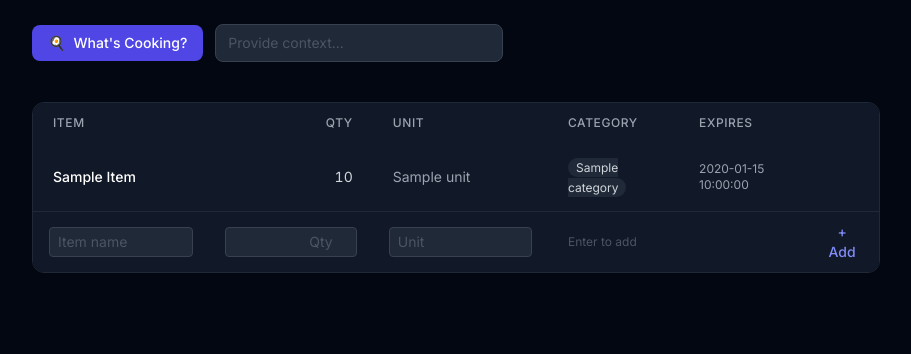
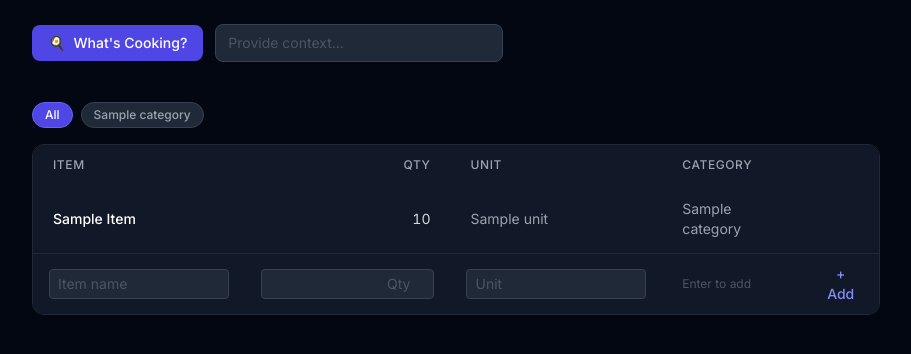
Before and after one commit to ragstoriches919/meal_planner, a FastAPI app: template templates/inventory.html in a window 1280 px wide. Shown: the part 79-433 px from the top of the page, without its empty margins (184-1095 px from the left). Run offline with FastAPI, Linux system fonts and the light colour scheme; the template is opened without the code that fills it: most values are stand-ins (such as "Sample title", 1, 10 or a date in 2020); some libraries are stand-ins or nearby versions.

Commit message:
Add sort, category editing, category filter, bulk update, and remove Expires column

```diff
--- a/db/inventory.py
+++ b/db/inventory.py
@@ -65,13 +65,13 @@ def remove_item(item_id: int) -> bool:
             return rows_affected > 0
 
 
-def update_item(item_id: int, item_name: str, quantity: float, unit: str = "") -> dict:
+def update_item(item_id: int, item_name: str, quantity: float, unit: str = "", category: str = "") -> dict:
     """Update an existing inventory row by primary key."""
     with get_connection() as conn:
         with conn.cursor() as cur:
             cur.execute(
-                "UPDATE inventory SET item_name = %s, quantity = %s, unit = %s WHERE id = %s",
-                (item_name, quantity, unit, item_id),
+                "UPDATE inventory SET item_name = %s, quantity = %s, unit = %s, category = %s WHERE id = %s",
+                (item_name, quantity, unit, category or None, item_id),
             )
             conn.commit()
             cur.execute("SELECT * FROM inventory WHERE id = %s", (item_id,))
--- a/templates/inventory.html
+++ b/templates/inventory.html
@@ -242,9 +242,9 @@
       const item_name = cellVal('item_name');
       const quantity = parseFloat(cellVal('quantity')) || 0;
       const unit = cellVal('unit');
+      const category = cellVal('category');
 
       if (!item_name) {
-        // revert
         const input = editedCell.querySelector('input');
         if (input) {
           const span = document.createElement('span');
@@ -258,13 +258,17 @@
       const res = await fetch(`/inventory/${id}`, {
         method: 'PUT',
         headers: { 'Content-Type': 'application/json' },
-        body: JSON.stringify({ item_name, quantity, unit }),
+        body: JSON.stringify({ item_name, quantity, unit, category }),
       });
 
       if (res.ok) {
         const updated = await res.json();
-        // Restore all editable cells to spans with updated values
-        const fields = { item_name: updated.item_name, quantity: updated.quantity, unit: updated.unit || '' };
+        const fields = {
+          item_name: updated.item_name,
+          quantity: updated.quantity,
+          unit: updated.unit || '',
+          category: updated.category || '',
+        };
         for (const [field, val] of Object.entries(fields)) {
           const cell = row.querySelector(`[data-field="${field}"]`);
           if (!cell) continue;
@@ -279,8 +283,9 @@
             input.replaceWith(span);
           }
         }
+        row.dataset.category = updated.category || '';
+        buildCategoryFilters();
       } else {
-        // revert edited cell on failure
         const input = editedCell.querySelector('input');
         if (input) {
           const span = document.createElement('span');
@@ -309,6 +314,7 @@
       const qty = item.quantity == Math.floor(item.quantity) ? Math.floor(item.quantity) : item.quantity;
       const tr = document.createElement('tr');
       tr.dataset.id = item.id;
+      tr.dataset.category = item.category || '';
       tr.className = 'bg-gray-900 hover:bg-gray-800 transition-colors group';
       tr.innerHTML = `
         <td class="px-5 py-3.5 font-medium text-white capitalize cursor-pointer" data-field="item_name" onclick="startEdit(this)">
@@ -320,13 +326,70 @@
         <td class="px-5 py-3.5 text-gray-400 cursor-pointer" data-field="unit" onclick="startEdit(this)">
           <span class="cell-val">${item.unit || ''}</span>
         </td>
-        <td class="px-5 py-3.5 text-gray-400">—</td>
-        <td class="px-5 py-3.5 text-gray-400 text-xs">—</td>
+        <td class="px-5 py-3.5 text-gray-400 cursor-pointer" data-field="category" onclick="startEdit(this)">
+          <span class="cell-val">${item.category || ''}</span>
+        </td>
         <td class="px-5 py-3.5 text-right">
           <button onclick="deleteItem(${item.id}, this.closest('tr'))"
             class="opacity-0 group-hover:opacity-100 transition-opacity text-gray-600 hover:text-red-400 text-base leading-none">✕</button>
         </td>`;
       return tr;
+    }
+
+    // ── Sort & filter ──────────────────────────────────────────────────────────
+
+    let sortAsc = null; // null = unsorted, true = A→Z, false = Z→A
+
+    function sortByName() {
+      const tbody = document.getElementById('inventoryBody');
+      const addRow = document.getElementById('addRow');
+      const rows = Array.from(tbody.querySelectorAll('tr[data-id]'));
+      sortAsc = sortAsc === true ? false : true;
+      rows.sort((a, b) => {
+        const aName = a.querySelector('[data-field="item_name"] .cell-val').textContent.trim().toLowerCase();
+        const bName = b.querySelector('[data-field="item_name"] .cell-val').textContent.trim().toLowerCase();
+        return sortAsc ? aName.localeCompare(bName) : bName.localeCompare(aName);
+      });
+      rows.forEach(r => tbody.insertBefore(r, addRow));
+      document.getElementById('sortIcon').textContent = sortAsc ? ' ↑' : ' ↓';
+    }
+
+    let activeCategory = '';
+
+    function buildCategoryFilters() {
+      const container = document.getElementById('categoryFilters');
+      const rows = document.querySelectorAll('#inventoryBody tr[data-id]');
+      const cats = new Set();
+      rows.forEach(r => { if (r.dataset.category) cats.add(r.dataset.category); });
+
+      container.innerHTML = '';
+      if (cats.size === 0) return;
+
+      const pillClass = (active) =>
+        `px-3 py-1 rounded-full text-xs font-medium border transition-colors cursor-pointer ` +
+        (active ? 'bg-indigo-600 text-white border-indigo-500' : 'bg-gray-800 text-gray-400 border-gray-700 hover:border-gray-500');
+
+      const allBtn = document.createElement('button');
+      allBtn.textContent = 'All';
+      allBtn.className = pillClass(activeCategory === '');
+      allBtn.onclick = () => filterByCategory('');
+      container.appendChild(allBtn);
+
+      cats.forEach(cat => {
+        const btn = document.createElement('button');
+        btn.textContent = cat;
+        btn.className = pillClass(activeCategory === cat);
+        btn.onclick = () => filterByCategory(cat);
+        container.appendChild(btn);
+      });
+    }
+
+    function filterByCategory(cat) {
+      activeCategory = cat;
+      document.querySelectorAll('#inventoryBody tr[data-id]').forEach(r => {
+        r.style.display = (!cat || r.dataset.category === cat) ? '' : 'none';
+      });
+      buildCategoryFilters();
     }
 
     async function submitAdd() {
@@ -368,6 +431,7 @@
       document.getElementById('addUnit').addEventListener('keydown', e => {
         if (e.key === 'Enter') submitAdd();
       });
+      buildCategoryFilters();
     });
   </script>
 
@@ -398,21 +462,26 @@
 
   <!-- Main -->
   <main class="max-w-4xl mx-auto px-6 py-8">
+
+    <!-- Category filter pills -->
+    <div id="categoryFilters" class="flex flex-wrap gap-2 mb-4"></div>
+
     <div class="rounded-xl overflow-hidden border border-gray-800">
       <table class="w-full text-sm">
         <thead>
           <tr class="bg-gray-900 text-gray-400 uppercase text-xs tracking-wider">
-            <th class="text-left px-5 py-3 font-medium">Item</th>
+            <th class="text-left px-5 py-3 font-medium cursor-pointer select-none hover:text-white transition-colors" onclick="sortByName()">
+              Item<span id="sortIcon"></span>
+            </th>
             <th class="text-right px-5 py-3 font-medium">Qty</th>
             <th class="text-left px-5 py-3 font-medium">Unit</th>
             <th class="text-left px-5 py-3 font-medium">Category</th>
-            <th class="text-left px-5 py-3 font-medium">Expires</th>
             <th class="px-5 py-3"></th>
           </tr>
         </thead>
         <tbody id="inventoryBody" class="divide-y divide-gray-800">
           {% for item in items %}
-          <tr data-id="{{ item.id }}" class="bg-gray-900 hover:bg-gray-800 transition-colors group">
+          <tr data-id="{{ item.id }}" data-category="{{ item.category if item.category else '' }}" class="bg-gray-900 hover:bg-gray-800 transition-colors group">
             <td class="px-5 py-3.5 font-medium text-white capitalize cursor-pointer" data-field="item_name" onclick="startEdit(this)">
               <span class="cell-val">{{ item.item_name }}</span>
             </td>
@@ -422,13 +491,8 @@
             <td class="px-5 py-3.5 text-gray-400 cursor-pointer" data-field="unit" onclick="startEdit(this)">
               <span class="cell-val">{{ item.unit if item.unit else '' }}</span>
             </td>
-            <td class="px-5 py-3.5 text-gray-400">
-              {% if item.category %}
-                <span class="bg-gray-800 text-gray-300 text-xs px-2 py-0.5 rounded-full">{{ item.category }}</span>
-              {% else %}—{% endif %}
-            </td>
-            <td class="px-5 py-3.5 text-gray-400 text-xs">
-              {{ item.expires_at if item.expires_at else '—' }}
+            <td class="px-5 py-3.5 text-gray-400 cursor-pointer" data-field="category" onclick="startEdit(this)">
+              <span class="cell-val">{{ item.category if item.category else '' }}</span>
             </td>
             <td class="px-5 py-3.5 text-right">
               <button onclick="deleteItem({{ item.id }}, this.closest('tr'))"
@@ -450,7 +514,7 @@
               <input id="addUnit" type="text" placeholder="Unit"
                 class="bg-gray-800 text-white rounded px-2 py-1 w-full text-sm placeholder-gray-600 border border-gray-700 focus:border-indigo-500 outline-none">
             </td>
-            <td class="px-5 py-2.5 text-gray-600 text-xs" colspan="2">Enter to add</td>
+            <td class="px-5 py-2.5 text-gray-600 text-xs" colspan="1">Enter to add</td>
             <td class="px-5 py-2.5 text-right">
               <button onclick="submitAdd()" class="text-indigo-400 hover:text-indigo-300 text-sm font-medium">+ Add</button>
             </td>
```
Also changed, not shown: routers/inventory.py (+25 -1 lines), README.md.
